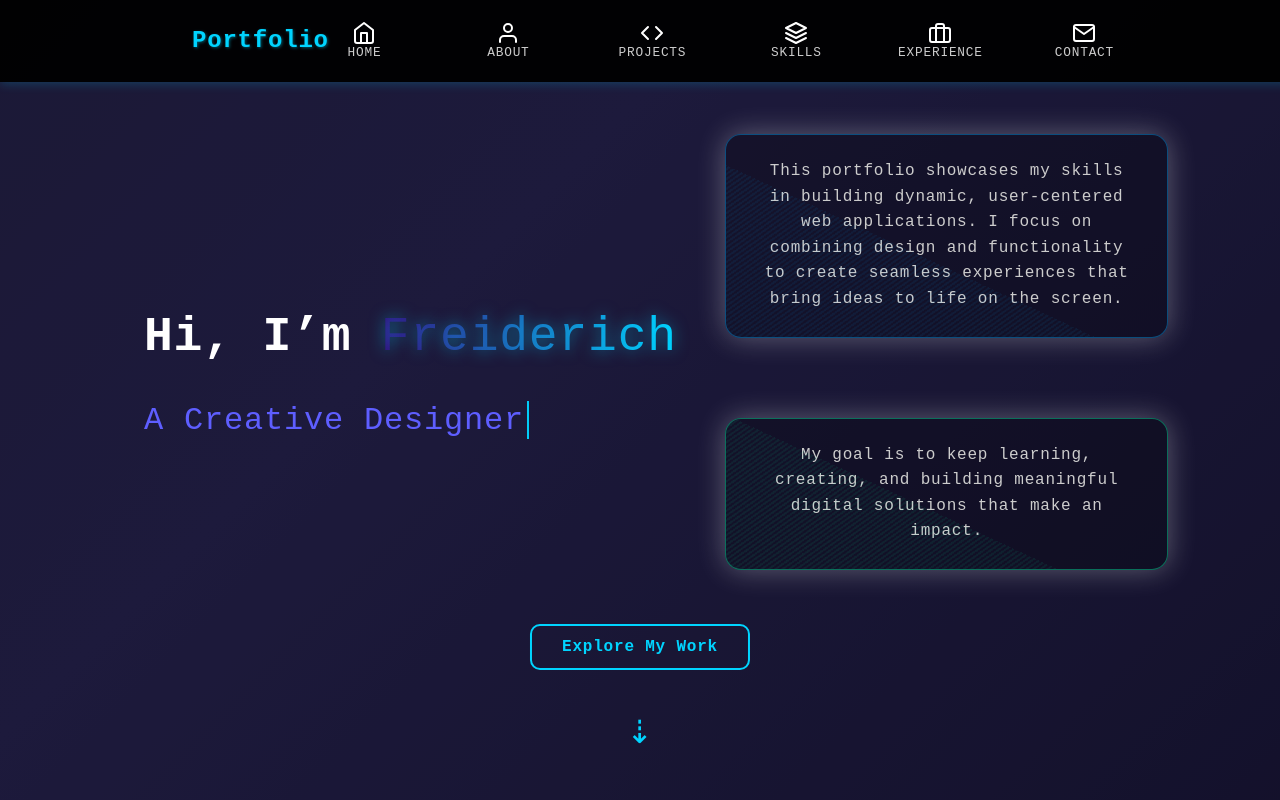
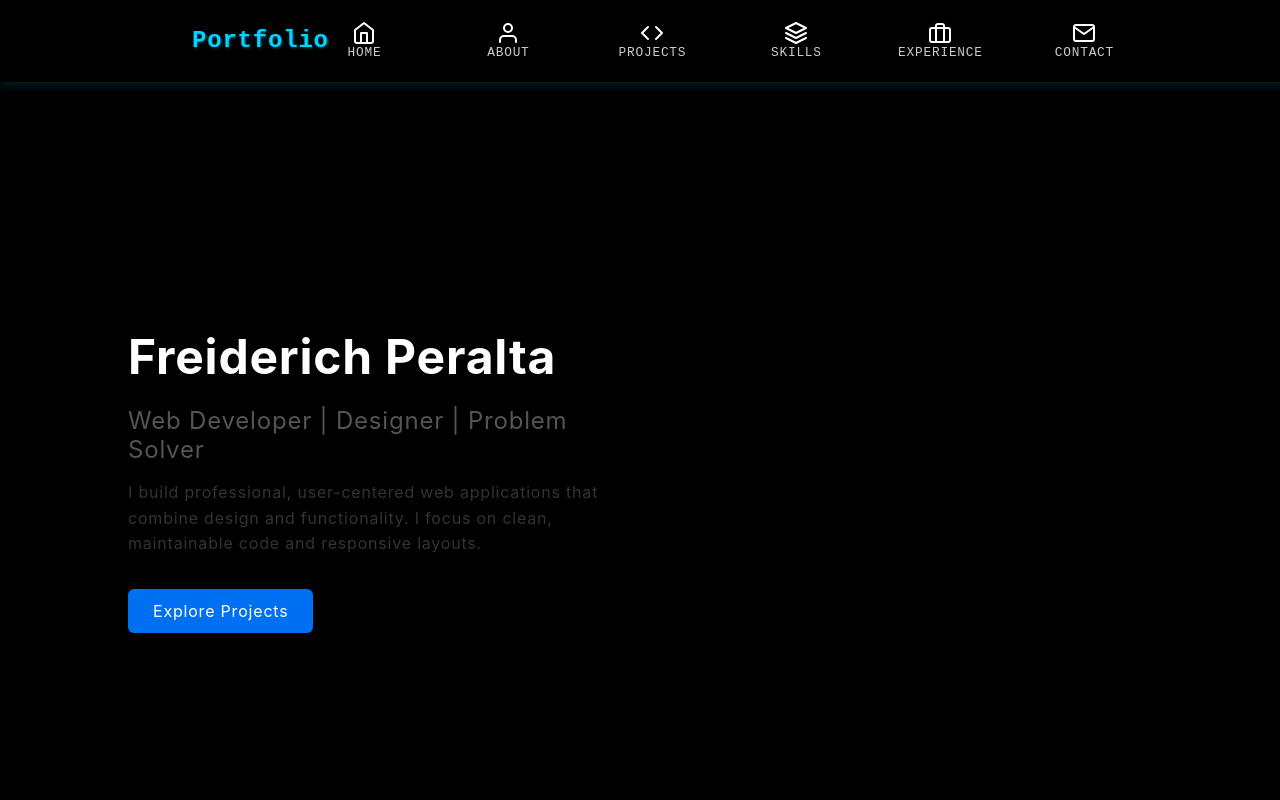
Before and after one commit to Freiderich/Portfolio, a React (Vite) app: page / in a window 1280 px wide. Shown: the top 800 px of the page. Built offline with nearby package versions, Linux system fonts and the light colour scheme.

Commit message:
Changed Home for Formality

```diff
--- a/src/components/Home.jsx
+++ b/src/components/Home.jsx
@@ -1,77 +1,26 @@
-import React, { useEffect, useState } from "react";
+import React from "react";
 import "../styles/Home.css";
 
 function Home() {
-  const texts = ["A Web Developer", "A Creative Designer", "A Problem Solver"];
-  const [displayedText, setDisplayedText] = useState("");
-  const [textIndex, setTextIndex] = useState(0);
-  const [charIndex, setCharIndex] = useState(0);
-  const [isDeleting, setIsDeleting] = useState(false);
-
-  useEffect(() => {
-    const currentText = texts[textIndex];
-    const timeout = setTimeout(() => {
-      setDisplayedText(
-        isDeleting
-          ? currentText.substring(0, charIndex - 1)
-          : currentText.substring(0, charIndex + 1)
-      );
-      setCharIndex((prev) => prev + (isDeleting ? -1 : 1));
-
-      if (!isDeleting && charIndex === currentText.length) {
-        setTimeout(() => setIsDeleting(true), 1000);
-      } else if (isDeleting && charIndex === 0) {
-        setIsDeleting(false);
-        setTextIndex((prev) => (prev + 1) % texts.length);
-      }
-    }, isDeleting ? 50 : 100);
-
-    return () => clearTimeout(timeout);
-  }, [charIndex, isDeleting, textIndex]);
-
   return (
-    <section id="home" className="section home-section">
-      <div className="overlay"></div>
-
-      <div className="home-container fade-in">
-        {/* LEFT SIDE */}
+    <section id="home" className="home-section">
+      <div className="home-container">
+        {/* LEFT COLUMN */}
         <div className="home-left">
-          <h1>
-            Hi, I’m <span className="highlight">Freiderich</span>
-          </h1>
-          <h2 className="typed-text">
-            {displayedText}
-            <span className="cursor"></span>
-          </h2>
+          <h1>Freiderich Peralta</h1>
+          <h2>Web Developer | Designer | Problem Solver</h2>
+          <p>
+            I build professional, user-centered web applications that
+            combine design and functionality. I focus on clean, maintainable
+            code and responsive layouts.
+          </p>
+          <a href="#projects" className="cta-btn">Explore Projects</a>
         </div>
 
-        {/* RIGHT SIDE */}
+        {/* RIGHT COLUMN (optional) */}
         <div className="home-right">
-          <div className="intro-text">
-            <div className="dream-box">
-              <p>
-                This portfolio showcases my skills in building dynamic,
-                user-centered web applications. I focus on combining design
-                and functionality to create seamless experiences that
-                bring ideas to life on the screen.
-              </p>
-            </div>
-            <div className ="mission-box">
-               <p className="mission">
-              My goal is to keep learning, creating, and building meaningful
-              digital solutions that make an impact.
-            </p>
-            </div>
-          </div>
+          {/* You could add a minimal illustration or leave blank */}
         </div>
-      </div>
-
-      {/* CENTER BUTTON + ARROW */}
-      <div className="home-bottom">
-        <a href="#projects" className="cube-btn">
-          Explore My Work
-        </a>
-        <div className="scroll-down">&#x21E3;</div>
       </div>
     </section>
   );
--- a/src/styles/Home.css
+++ b/src/styles/Home.css
@@ -1,276 +1,71 @@
-/* 🌌 HOME SECTION STYLE */
 .home-section {
-  position: relative;
-  height: 90vh;
+  padding: 100px 10%;
+  min-height: 90vh;
   display: flex;
-  justify-content: center;
   align-items: center;
-  color: white;
-  overflow: hidden;
-  background: linear-gradient(-45deg, #0f0c29, #302b63, #24243e, #1a1a40);
-  background-size: 400% 400%;
-  animation: gradientShift 12s ease infinite;
+  background: #000000; /* light neutral background */
+  color: #111;
+  font-family: 'Inter', sans-serif;
 }
 
-@keyframes gradientShift {
-  0% { background-position: 0% 50%; }
-  50% { background-position: 100% 50%; }
-  100% { background-position: 0% 50%; }
-}
-
-.overlay {
-  position: absolute;
-  inset: 0;
-  background: rgba(0, 0, 0, 0.4);
-}
-
-/* FADE IN EFFECT */
-.fade-in {
-  opacity: 0;
-  animation: fadeInUp 1.5s ease forwards;
-}
-
-@keyframes fadeInUp {
-  0% { opacity: 0; transform: translateY(30px); }
-  100% { opacity: 1; transform: translateY(0); }
-}
-
-/* MAIN CONTAINER (LEFT + RIGHT SPLIT) */
 .home-container {
-  position: relative;
   display: flex;
   justify-content: space-between;
   align-items: center;
-  width: 80%;
-  max-width: 2000px;
+  max-width: 1200px;
   margin: 0 auto;
-  z-index: 1;
+  gap: 2rem;
 }
 
-/* LEFT SECTION */
 .home-left {
-  flex: 2;
-  text-align: left;
-  transform: translateY(-5rem); /* Move text slightly upward */
+  flex: 1;
 }
 
 .home-left h1 {
   font-size: 3rem;
-  margin-bottom: 10px;
+  margin-bottom: 0.5rem;
 }
 
 .home-left h2 {
   font-size: 1.5rem;
-  margin-bottom: 15px;
+  font-weight: 400;
+  color: #555;
+  margin-bottom: 1rem;
 }
 
-/* RIGHT SECTION */
+.home-left p {
+  font-size: 1rem;
+  line-height: 1.6;
+  margin-bottom: 2rem;
+  color: #333;
+}
+
+.cta-btn {
+  display: inline-block;
+  padding: 12px 25px;
+  background-color: #0070f3;
+  color: #fff;
+  text-decoration: none;
+  border-radius: 6px;
+  transition: background 0.3s ease;
+}
+
+.cta-btn:hover {
+  background-color: #005bb5;
+}
+
+/* RIGHT COLUMN (optional) */
 .home-right {
   flex: 1;
-  text-align: center;
 }
 
-.home-right .intro-text {
-  max-width: 500px;
-  margin-top: -15rem;
-  margin-right: -2rem;
-  margin-left: -5rem;
-  line-height: 1.6;
-  color: #ddd;
-}
-
-.intro-text p {
-  margin-bottom: 10px;
-  font-size: 1rem;
-}
-
-/* SHARED BOX STYLE (Dream + Mission) */
-.dream-box,
-.mission-box {
-  background: rgba(0, 0, 0, 0.25);
-  border: .05rem solid;
-  padding: 1.5rem 2rem;
-  border-radius: 1rem;
-  margin-top: 5rem;
-  position: relative;
-  overflow: hidden;
-  backdrop-filter: blur(8px);
-  animation: pulseGlow 4s infinite alternate;
-  transition: transform 0.3s ease, box-shadow 0.3s ease, border-color 0.3s ease;
-  cursor: pointer;
-}
-
-/* Hover effect */
-.dream-box:hover,
-.mission-box:hover {
-  transform: translateY(-5px) scale(1.02);
-}
-
-/* Dream Box – Blue Matrix Effect */
-.dream-box {
-  border-color: rgba(0, 170, 255, 0.4);
-  box-shadow: 0 0 25px rgba(0, 170, 255, 0.3);
-}
-
-.dream-box:hover {
-  border-color: rgba(0, 200, 255, 0.8);
-  box-shadow: 0 0 45px rgba(0, 200, 255, 0.6);
-}
-
-.dream-box::before {
-  content: "";
-  position: absolute;
-  top: -50%;
-  left: -50%;
-  width: 200%;
-  height: 200%;
-  background: repeating-linear-gradient(
-    120deg,
-    rgba(0, 170, 255, 0.08) 0,
-    rgba(0, 170, 255, 0.08) 2px,
-    transparent 2px,
-    transparent 4px
-  );
-  transform: rotate(25deg);
-  animation: matrixScroll 10s linear infinite;
-}
-
-/* Mission Box – Green Matrix Effect */
-.mission-box {
-  border-color: rgba(0, 255, 170, 0.4);
-  box-shadow: 0 0 25px rgba(0, 255, 170, 0.3);
-}
-
-.mission-box:hover {
-  border-color: rgba(0, 255, 170, 0.8);
-  box-shadow: 0 0 45px rgba(0, 255, 170, 0.6);
-}
-
-.mission-box::before {
-  content: "";
-  position: absolute;
-  top: -50%;
-  left: -50%;
-  width: 200%;
-  height: 200%;
-  background: repeating-linear-gradient(
-    120deg,
-    rgba(0, 255, 170, 0.08) 0,
-    rgba(0, 255, 170, 0.08) 2px,
-    transparent 2px,
-    transparent 4px
-  );
-  transform: rotate(25deg);
-  animation: matrixScroll 10s linear infinite;
-}
-
-/* Shared Glow Animation */
-@keyframes pulseGlow {
-  0% { box-shadow: 0 0 15px rgba(255, 255, 255, 0.1); }
-  100% { box-shadow: 0 0 35px rgba(255, 255, 255, 0.4); }
-}
-
-/* Matrix Flow (used by both) */
-@keyframes matrixScroll {
-  0% { transform: translateY(0) rotate(25deg); }
-  100% { transform: translateY(100%) rotate(25deg); }
-}
-
-/* GLOWING NAME */
-.highlight {
-  background: linear-gradient(90deg, #340979, #00d4ff);
-  -webkit-background-clip: text;
-  -webkit-text-fill-color: transparent;
-  text-shadow: 0 0 15px rgba(0, 212, 255, 0.5);
-}
-
-/* TYPING EFFECT */
-.typed-text {
-  display: inline-block;
-  font-size: 1.3rem;
-  color: #5e5eff;
-  margin-bottom: 15px;
-  font-weight: 500;
-  white-space: nowrap;
-  overflow: hidden;
-  vertical-align: bottom;
-}
-
-.cursor {
-  display: inline-block;
-  width: 2px;
-  height: 1.2em;
-  background-color: #00d4ff;
-  margin-left: 3px;
-  animation: blinkCursor 0.7s infinite;
-  vertical-align: bottom;
-}
-
-@keyframes blinkCursor {
-  50% { opacity: 0; }
-}
-
-/* CUBE BUTTON */
-.cube-btn {
-  display: inline-block;
-  padding: 12px 30px;
-  border: 2px solid #00d4ff;
-  color: #00d4ff;
-  font-weight: bold;
-  text-decoration: none;
-  letter-spacing: 0.05em;
-  border-radius: 10px;
-  transition: all 0.3s ease-in-out;
-}
-
-.cube-btn:hover {
-  background: linear-gradient(90deg, #340979, #00d4ff);
-  color: white;
-  box-shadow: 0 0 15px rgba(0, 212, 255, 0.7);
-  transform: translateY(-3px);
-}
-
-/* SCROLL INDICATOR */
-.scroll-down {
-  font-size: 2rem;
-  color: #00d4ff;
-  animation: bounce 1.5s infinite;
-}
-
-@keyframes bounce {
-  0%, 100% { transform: translateY(0); }
-  50% { transform: translateY(-10px); }
-}
-
-/* BOTTOM SECTION */
-.home-bottom {
-  position: absolute;
-  bottom: 120px;
-  left: 50%;
-  transform: translateX(-50%);
-  text-align: center;
-}
-
-.home-bottom .cube-btn {
-  margin-bottom: 50px;
-}
-
-/* RESPONSIVE DESIGN */
+/* Responsive */
 @media (max-width: 768px) {
   .home-container {
     flex-direction: column;
     text-align: center;
   }
-
   .home-left, .home-right {
-    text-align: center;
-  }
-
-  .home-left h1 {
-    font-size: 2.4rem;
-  }
-
-  .home-bottom {
-    bottom: 30px;
+    width: 100%;
   }
 }
```
